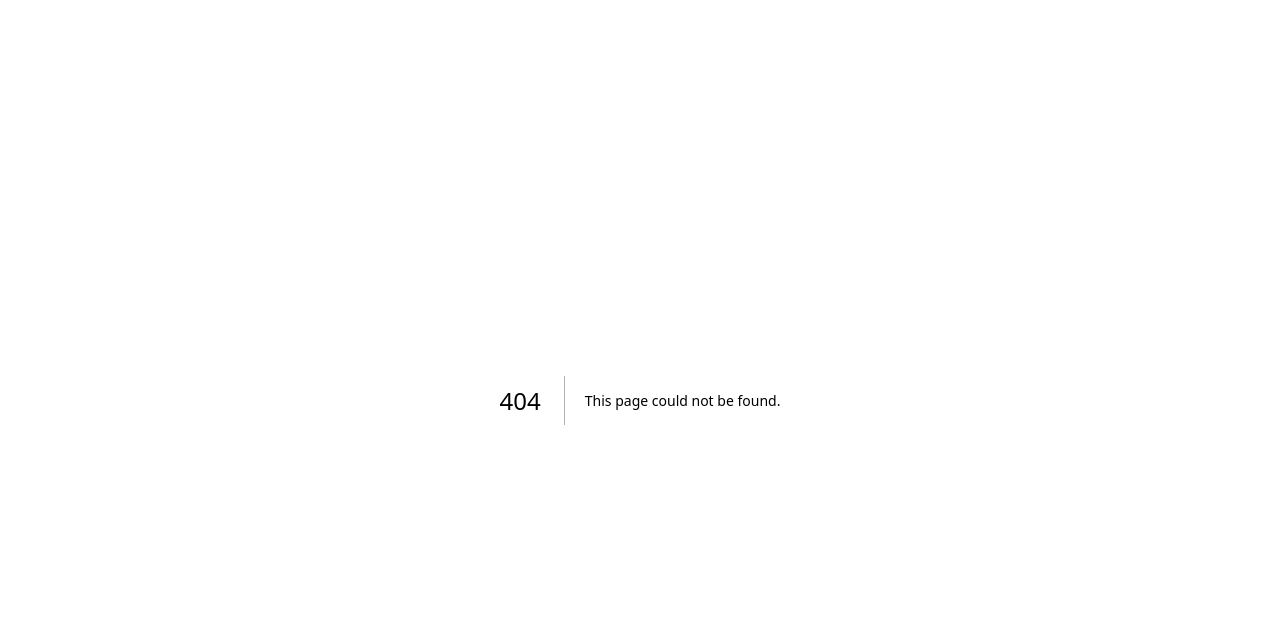
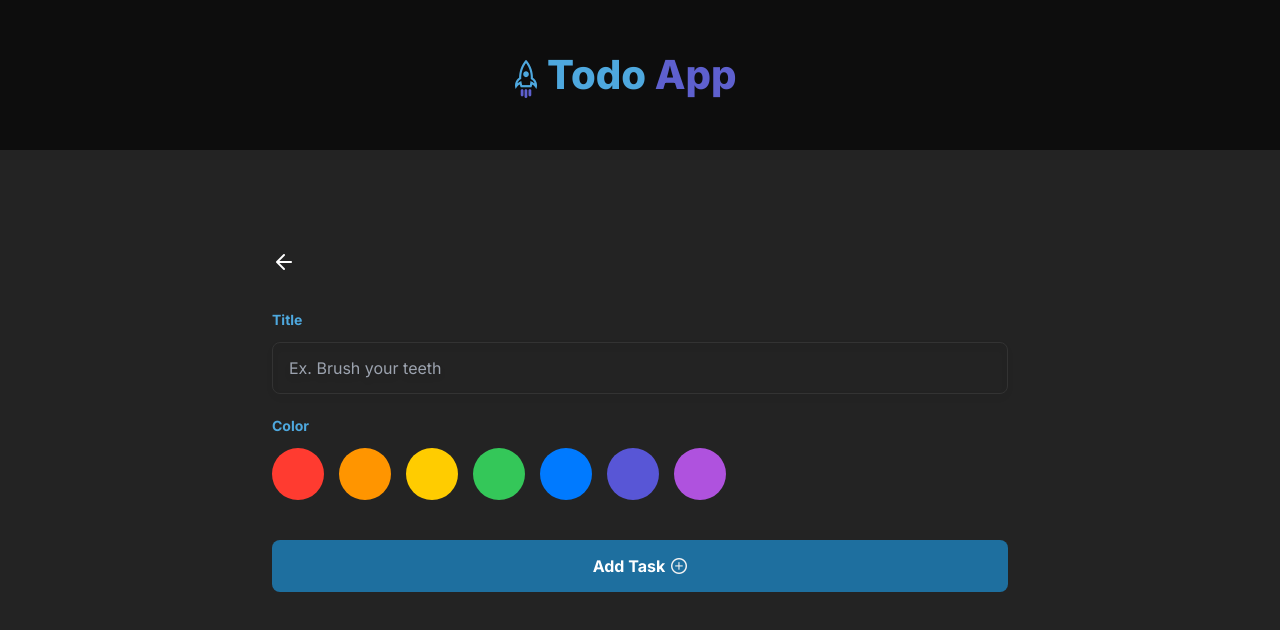
Before and after one commit to SeunJay/todo-frontend, a Next.js app: page /create in a window 1280 px wide. Before the commit this address had no page. Shown: the top 630 px of the page. Built offline with nearby package versions, Linux system fonts and the light colour scheme; no server answers.

Commit message:
implement the create task screen and complete integration with the API

```diff
--- /dev/null
+++ b/app/(root)/create/page.tsx
@@ -0,0 +1,109 @@
+"use client";
+
+import Button from "@/components/Button";
+import ColorSelector from "@/components/ColorSelector";
+import Input from "@/components/Input";
+import { createTodo } from "@/services/todos";
+import { bgColors } from "@/utils/constants";
+import Image from "next/image";
+import Link from "next/link";
+import { useRouter } from "next/navigation";
+import React, { ChangeEvent, useState } from "react";
+import { toast } from "react-toastify";
+
+const CreateTodo = () => {
+  const router = useRouter();
+
+  const [title, setTitle] = useState("");
+  const [color, setColor] = useState("");
+
+  const [loading, setLoading] = useState(false);
+
+  const handleChange = (e: ChangeEvent<HTMLInputElement>) => {
+    setTitle(e.target.value);
+  };
+
+  const handleSelectColor = (color: string) => {
+    setColor(color);
+  };
+
+  const handleSubmit = async (e: React.SyntheticEvent) => {
+    e.preventDefault();
+    if (title === "") {
+      toast.error("Title is required");
+      return;
+    }
+
+    const payload = {
+      title,
+      color: color || "#fff",
+    };
+    setLoading(true);
+    try {
+      const response = await createTodo(payload);
+      if (response.success) {
+        setLoading(false);
+        toast.success("New task added successfully!", {
+          position: "top-right",
+        });
+        router.push("/");
+      }
+    } catch (error) {
+      setLoading(false);
+      console.log(error);
+    }
+  };
+
+  return (
+    <div className="flex flex-col mt-[60px] lg:mt-[100px] w-[92%] md:w-[420px] lg:w-[736px] mx-auto h-auto md:h-[358px]">
+      <Link href={"/"}>
+        <Image
+          src={"/assets/arrow-left.png"}
+          width={24}
+          height={24}
+          alt="arrow left icon"
+        />
+      </Link>
+
+      <form
+        className="w-full mt-[35px] flex flex-col justify-between items-center h-auto"
+        onSubmit={handleSubmit}
+      >
+        <div className="w-full h-[186px] flex flex-col gap-[25px]">
+          <Input
+            label="Title"
+            value={title}
+            onChange={handleChange}
+            placeholder="Ex. Brush your teeth"
+          />
+
+          <ColorSelector
+            label="Color"
+            colors={bgColors}
+            color={color}
+            handleSelectColor={handleSelectColor}
+          />
+        </div>
+
+        <div className="h-auto w-full mt-[45px]">
+          {" "}
+          <Button
+            onPress={() => {}}
+            label="Add Task"
+            type={"submit"}
+            loading={loading}
+          >
+            <Image
+              src={"/assets/plus-icon.png"}
+              width={16}
+              height={16}
+              alt="plus icon"
+            />
+          </Button>
+        </div>
+      </form>
+    </div>
+  );
+};
+
+export default CreateTodo;
```
